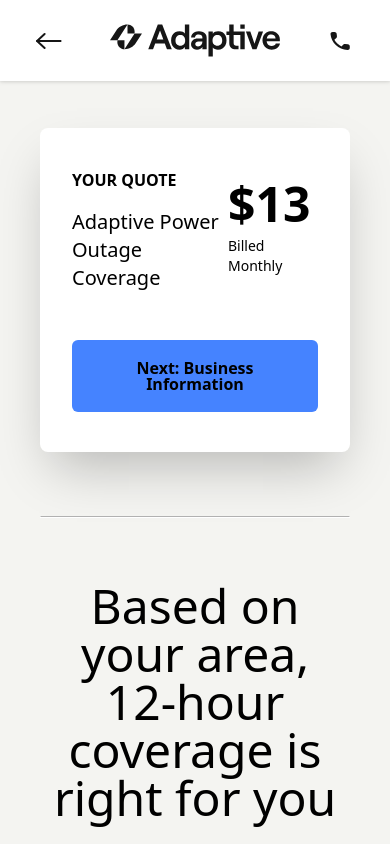
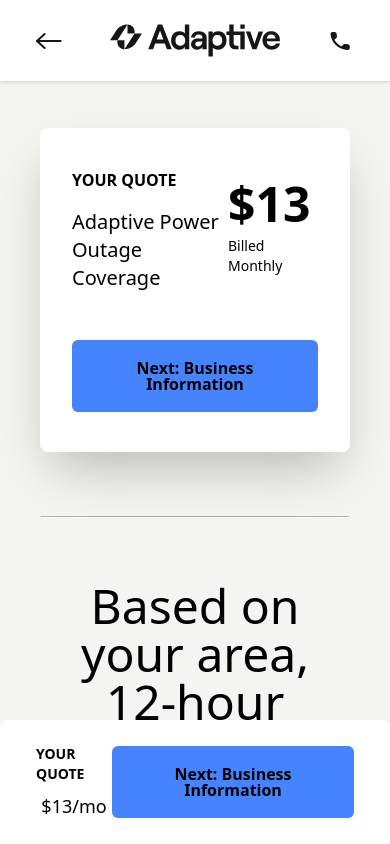
Before and after one commit to muhammad-saad-imran/react-training, a Next.js app in the folder adaptive-insurance/: page /policy-coverage in a window 390 px wide. Built offline with nearby package versions, Linux system fonts and the light colour scheme.

Commit message:
Made bottom navbar responsize

```diff
--- a/adaptive-insurance/src/components/common/bottomNavBar.tsx
+++ b/adaptive-insurance/src/components/common/bottomNavBar.tsx
@@ -11,11 +11,17 @@
 const BottomNavBar = (props: Props) => {
     const router = useRouter()
   return (
-    <div className="hidden md:flex w-full py-6 px-9 flex items-center bg-white fixed bottom-0 z-50">
-      <div className="flex gap-2 mr-auto pointer cursor-pointer" onClick={() => router.back()}>
+    <div className="flex w-full py-6 px-9 rounded-t-lg md:rounded-none flex items-center bg-white fixed bottom-0 z-50">
+      <div className="hidden md:flex gap-2 mr-auto cursor-pointer" onClick={() => router.back()}>
         <LeftArrowIcon />
         <p className="font-bold">Back</p>
       </div>
+
+      <div className="flex md:hidden flex-col gap-2 justify-center items-center mr-auto cursor-pointer" onClick={() => router.back()}>
+        <p className="text-sm font-bold uppercase">Your quote</p>
+        <p className="text-lg">$13/mo</p>
+      </div>
+
       <Button>{props.buttonLabel}</Button>
     </div>
   );
--- a/adaptive-insurance/tailwind.config.ts
+++ b/adaptive-insurance/tailwind.config.ts
@@ -22,7 +22,7 @@
       screens: {
         'near-lg': '1140px',
         'lg': '1230px',
-      }
+      },
     },
   },
   plugins: [],
```
